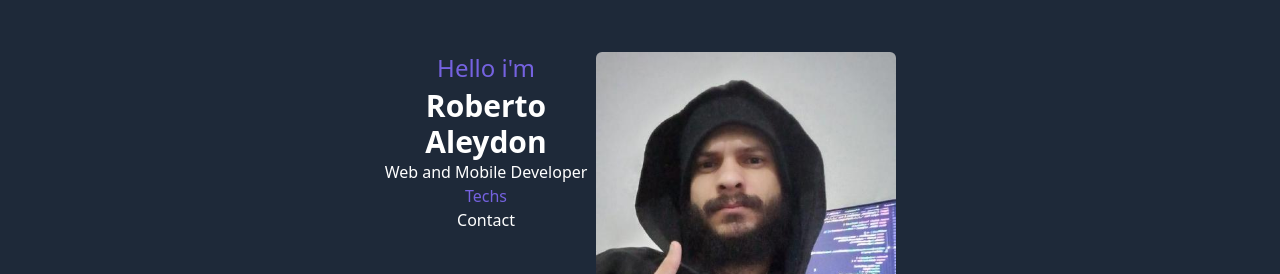
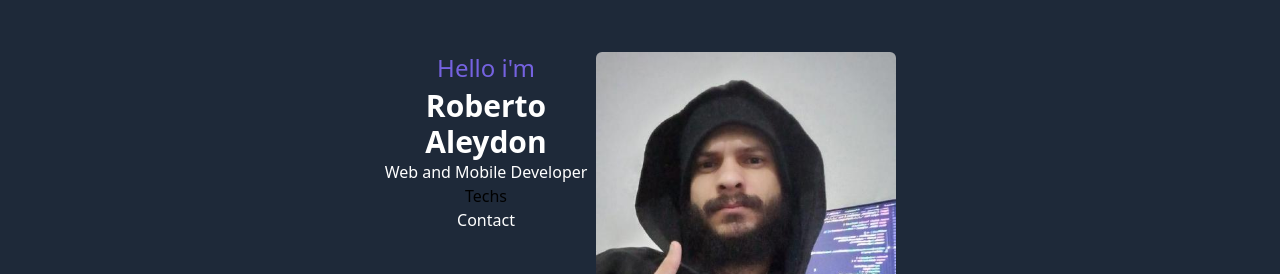
Before and after one commit to Aleydon/Porftfolio, a Next.js app: page /Home in a window 1280 px wide. Shown: the top 274 px of the page. Built offline with nearby package versions, Linux system fonts and the light colour scheme.

Commit message:
UP: Clear README

```diff
--- a/src/components/Hero.tsx
+++ b/src/components/Hero.tsx
@@ -13,7 +13,7 @@ export function Hero() {
           </h2>
           <p className="text-white">Web and Mobile Developer</p>
 
-          <div className="text-[#7562e0]">Techs</div>
+          <div>Techs</div>
           <div className="text-white">Contact</div>
         </div>
         <Image
--- a/src/components/Techs.tsx
+++ b/src/components/Techs.tsx
@@ -1,7 +1,3 @@
 export function Techs() {
-  return (
-    <>
-      <h3>Techs</h3>
-    </>
-  );
+  return <span></span>;
 }
```
Also changed, not shown: src/components/NavBar.tsx (+4 -4 lines), 1 other file (tests, documents, lock files or other folders).
